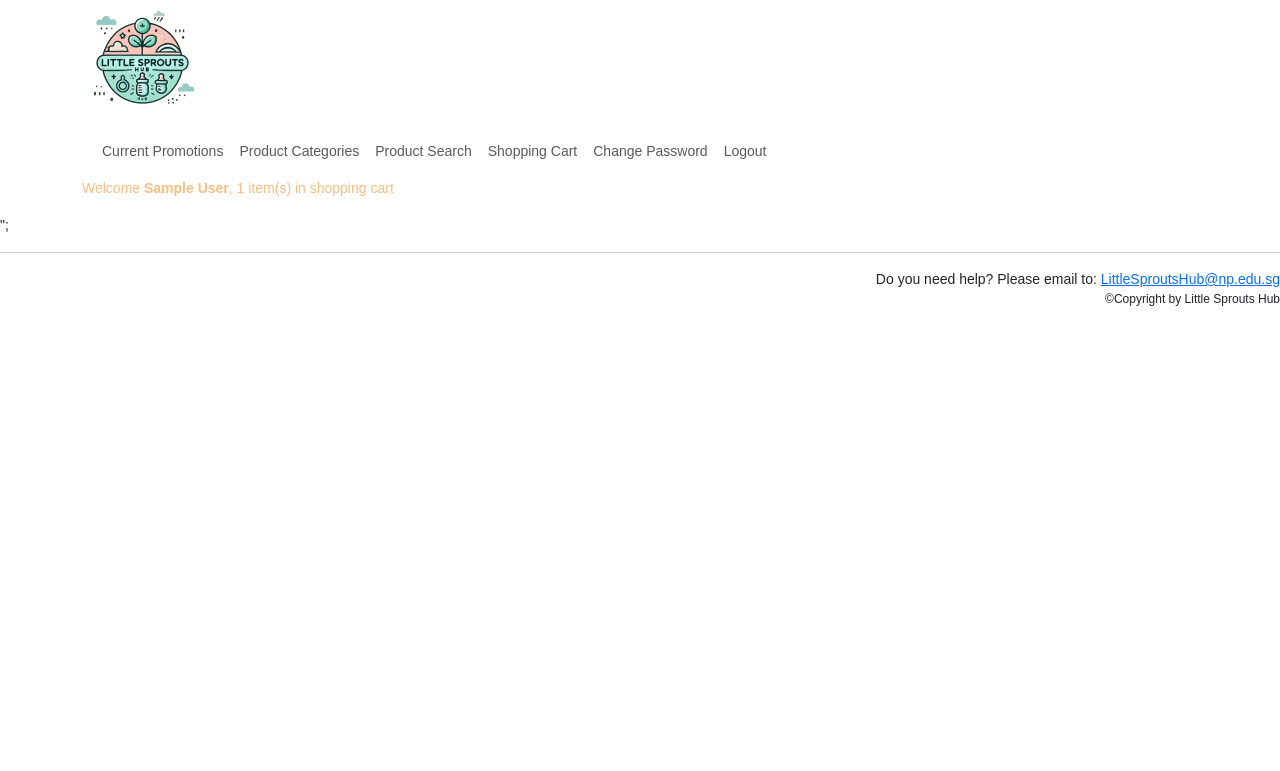
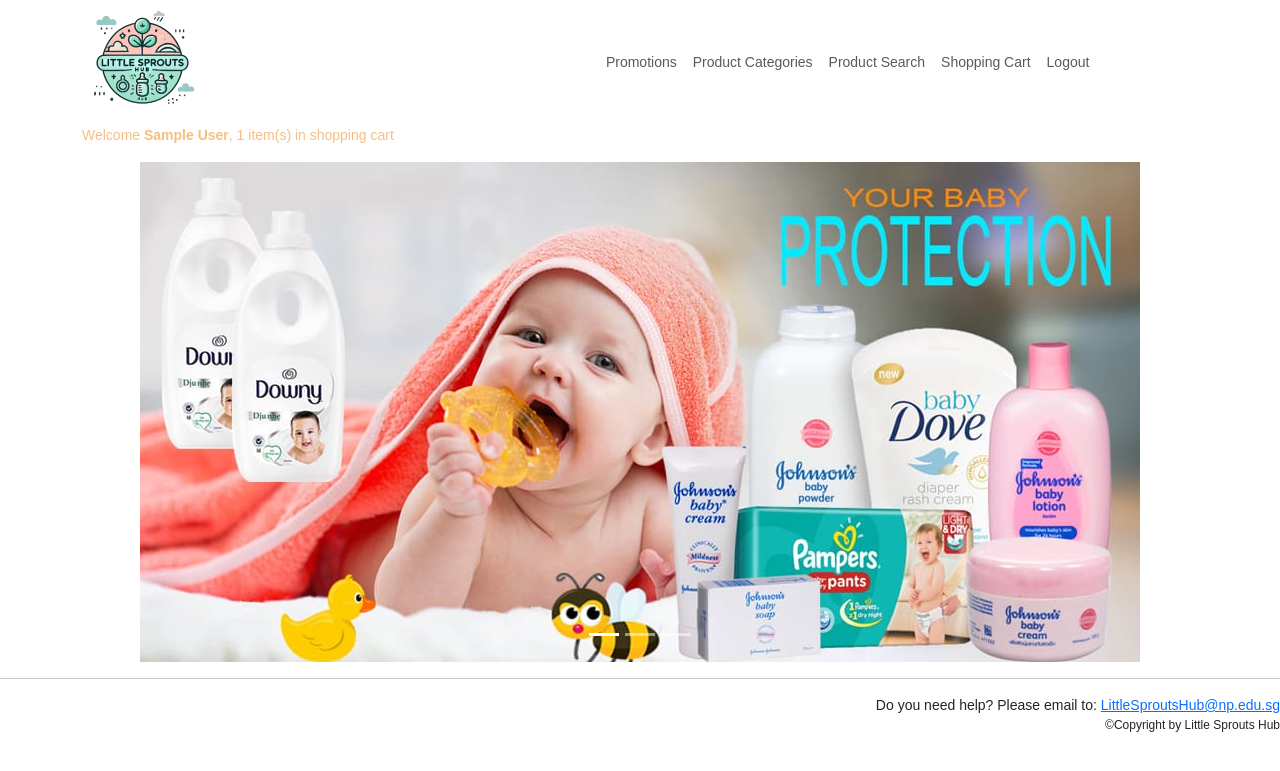
Before and after one commit to Marcus101101/EcadAssigment, a PHP site: page /index.php in a window 1280 px wide. Shown: the top 771 px of the page. Run offline with PHP 8.4, Linux system fonts and the light colour scheme; the visitor is signed in with stand-in values (Sample User, id 1).

Commit message:
create a slideshow

```diff
--- a/index.php
+++ b/index.php
@@ -1,13 +1,54 @@
 <?php
-// Detect the current session
 session_start();
-// Include the Page Layout header
-include("header.php");
+include("header.php"); // Include the Page Layout header
 ?>
-<img src="" class="img-fluid"
-     style="display:block; margin:auto;"/>";
 
+<!-- Create a container -->
+<div style='width:90%; margin:auto;'>
+    <?php
+    $imageDirectory = "Images/slideshow"; // Path to your slideshow images (relative)
+    $imageFiles = glob($imageDirectory . "/*.{jpg,jpeg,png,gif}", GLOB_BRACE); // Array of all image file paths
+
+    $imageMaxWidth = "400px"; // Set a default max-width, this can be changed as needed
+
+
+      if(count($imageFiles)>0){
+          ?>
+             <!-- Carousel Structure -->
+    <div id="carouselExample" class="carousel slide" data-bs-ride="carousel" data-bs-interval="5000">
+        <div class="carousel-indicators">
+            <?php
+            $first = true;
+            $i = 0;
+            foreach ($imageFiles as $image) {
+                ?>
+                <button type="button" data-bs-target="#carouselExample" data-bs-slide-to="<?php echo $i; ?>"
+                    class="<?php if ($first) { echo 'active'; $first = false; } ?>" aria-current="<?php if($i==0){ echo 'true';}?>" aria-label="Slide <?php echo $i+1; ?>"></button>
+                <?php
+              $i++;
+            }
+            ?>
+          </div>
+        <div class="carousel-inner">
+            <?php
+             $first = true;
+            foreach ($imageFiles as $image) {
+            ?>
+                  <div class="carousel-item <?php if ($first) { echo 'active'; $first=false; } ?>">
+                      <img src="<?php echo $image; ?>" class="d-block w-100" style="object-fit:contain; max-height:500px;" alt="Slideshow Image">
+                  </div>
+              <?php
+           }
+           ?>
+        </div>
+    </div>
+     <?php
+      } else {
+          echo "<p>No images found for the slideshow</p>";
+      }
+
+    ?>
+</div>
 <?php
-// Include the Page Layout footer
-include("footer.php");
+include("footer.php"); // Include the Page Layout footer
 ?>
--- a/navbar.php
+++ b/navbar.php
@@ -12,8 +12,7 @@
     //after shopper has logged in.
 
 	$content2 =  "<li class='nav-item'>
-	              <a class='nav-link' href='changePassword.php'>Change Password</a></li>
-				  <li class='nav-item'>
+	              <li class='nav-item'>
 	              <a class='nav-link' href='logout.php'>Logout</a></li>";
 }
 ?>
@@ -25,7 +24,7 @@
             <!-- Left Justifed menu items -->
              <ul class="navbar-nav me-auto"   >
                 <li class="nav-item" >
-                    <a class="nav-link" href="promotion.php">Current Promotions</a>
+                    <a class="nav-link" href="promotion.php">Promotions</a>
                 </li>
                 <li class="nav-item" >
                     <a class="nav-link" href="category.php">Product Categories</a>
```
Also changed, not shown: Images/slideshow/baby-care-product.jpg (added), Images/slideshow/foto-in-blog-4-11.png (added), Images/slideshow/imresizer-1738488075822.jpeg (added).
